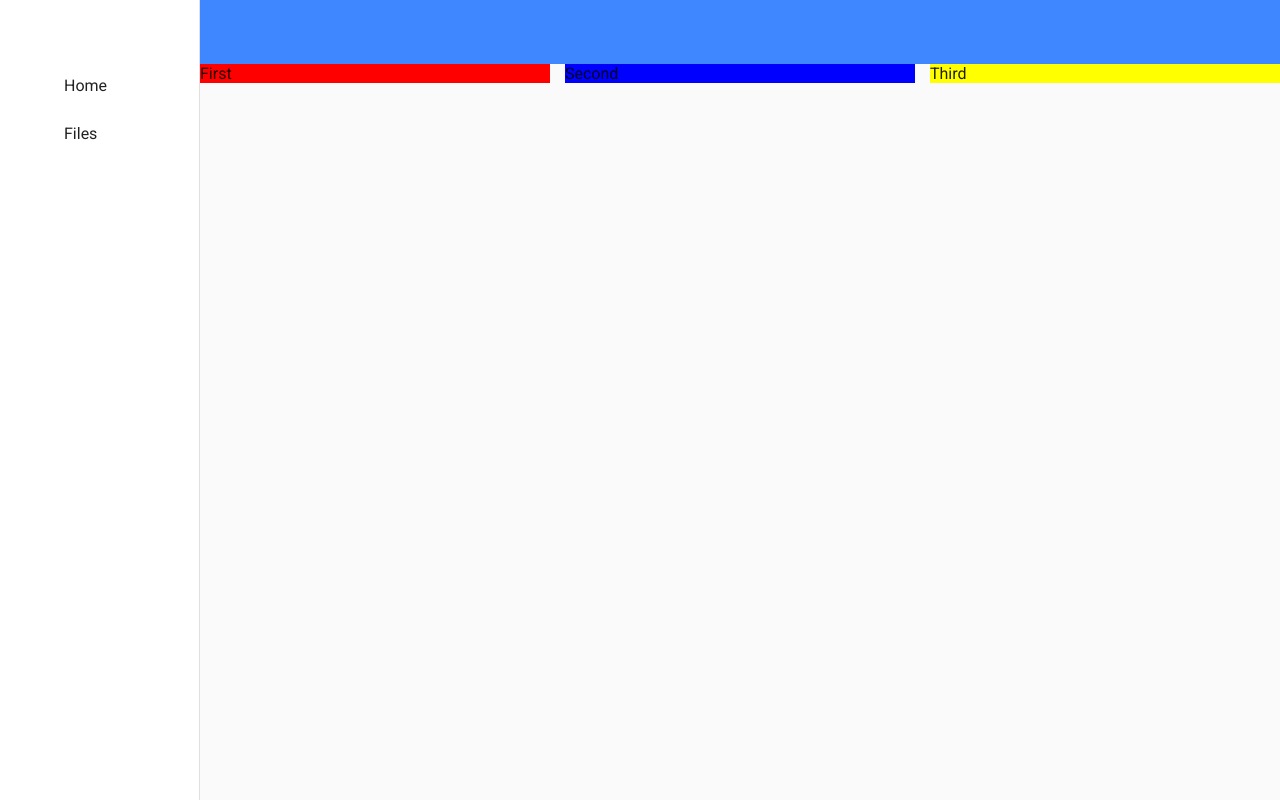
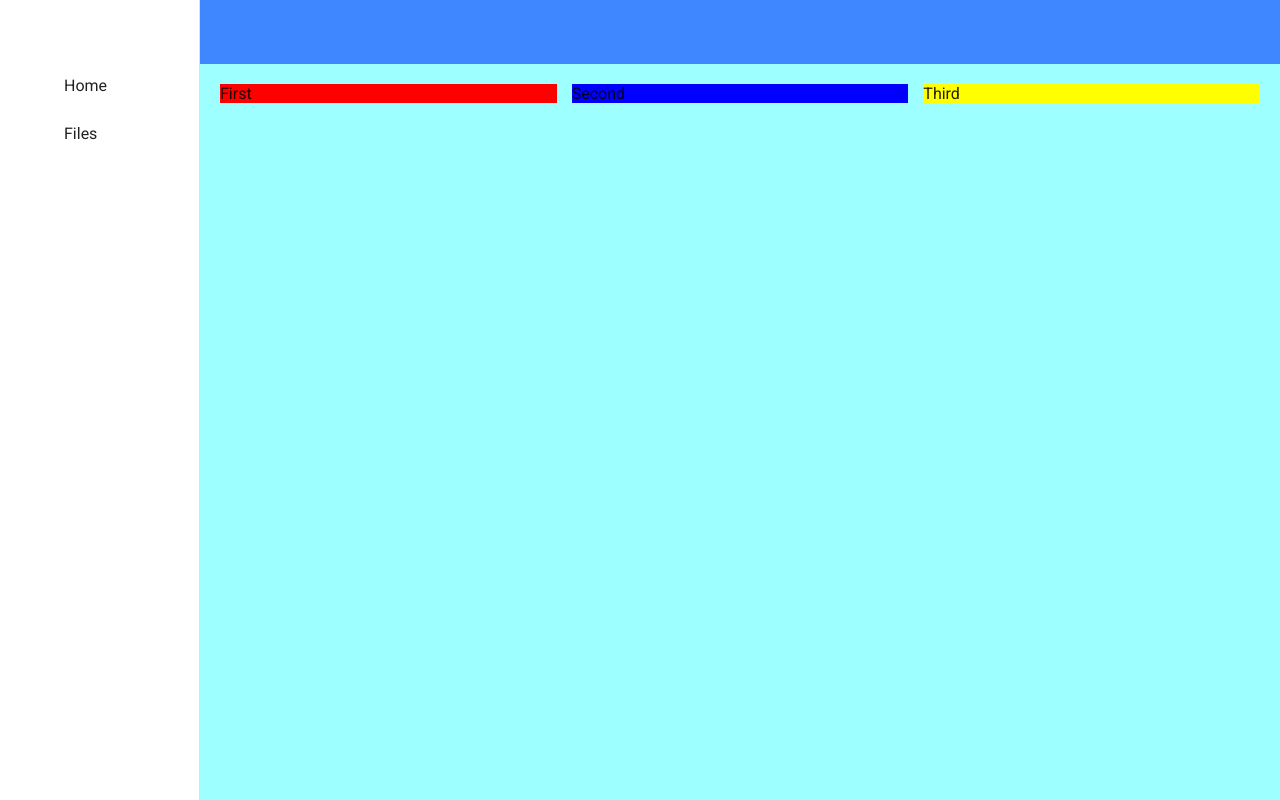
Before and after one commit to timc986/ng-flexlayout-demo, an Angular app: page / in a window 1280 px wide. Built offline with nearby package versions, Linux system fonts and the light colour scheme.

Commit message:
add content padding

```diff
--- a/src/app/app.component.scss
+++ b/src/app/app.component.scss
@@ -27,3 +27,7 @@
 .toolbar {
   background-color: #3f87ff;
 }
+
+.mat-sidenav-content{
+    background-color: #9dffff;
+}
--- a/src/app/home/home.component.html
+++ b/src/app/home/home.component.html
@@ -1,4 +1,6 @@
-<!-- <div fxLayout="row wrap" fxLayout.sm="column">
+<div class="content">
+
+  <!-- <div fxLayout="row wrap" fxLayout.sm="column">
   <div fxFlex.lg="33.333%" fxFlex.md="66.667%" fxFlex.lt-sm="100%" style="background-color:red">
     first-section
   </div>
@@ -11,8 +13,9 @@
 </div> -->
 
 
-<div flex fxLayout="row" fxLayoutGap="15px" fxLayout.sm="column">
-  <div fxFlex="33.333" style="background-color:red">First</div>
-  <div fxFlex="33.333" style="background-color:blue">Second</div>
-  <div fxFlex="33.333" style="background-color:yellow">Third</div>
+  <div flex fxLayout="row" fxLayoutGap="15px" fxLayout.sm="column">
+    <div fxFlex="33.333" style="background-color:red">First</div>
+    <div fxFlex="33.333" style="background-color:blue">Second</div>
+    <div fxFlex="33.333" style="background-color:yellow">Third</div>
+  </div>
 </div>
--- a/src/app/home/home.component.scss
+++ b/src/app/home/home.component.scss
@@ -0,0 +1,6 @@
+.content {
+  //   padding-bottom: 20px;
+  padding-top: 20px;
+  padding-right: 20px;
+  padding-left: 20px;
+}
```
